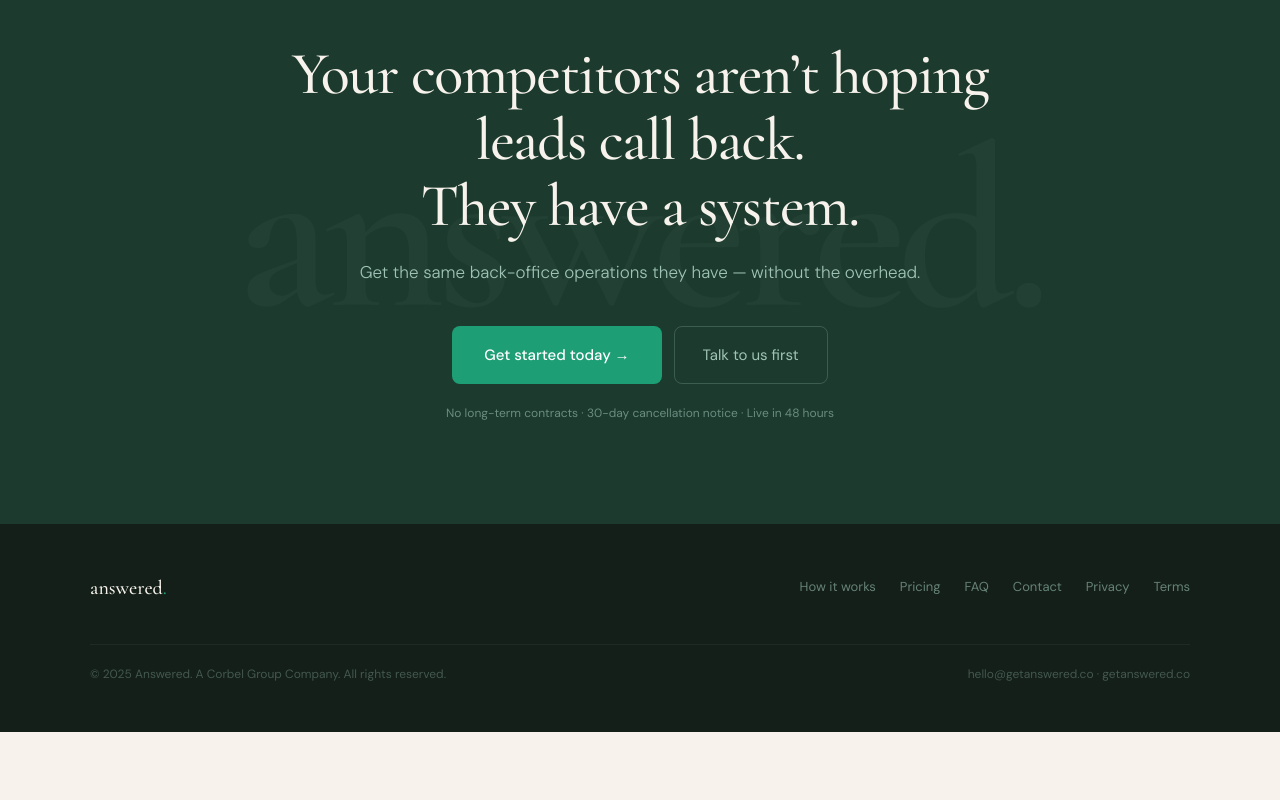
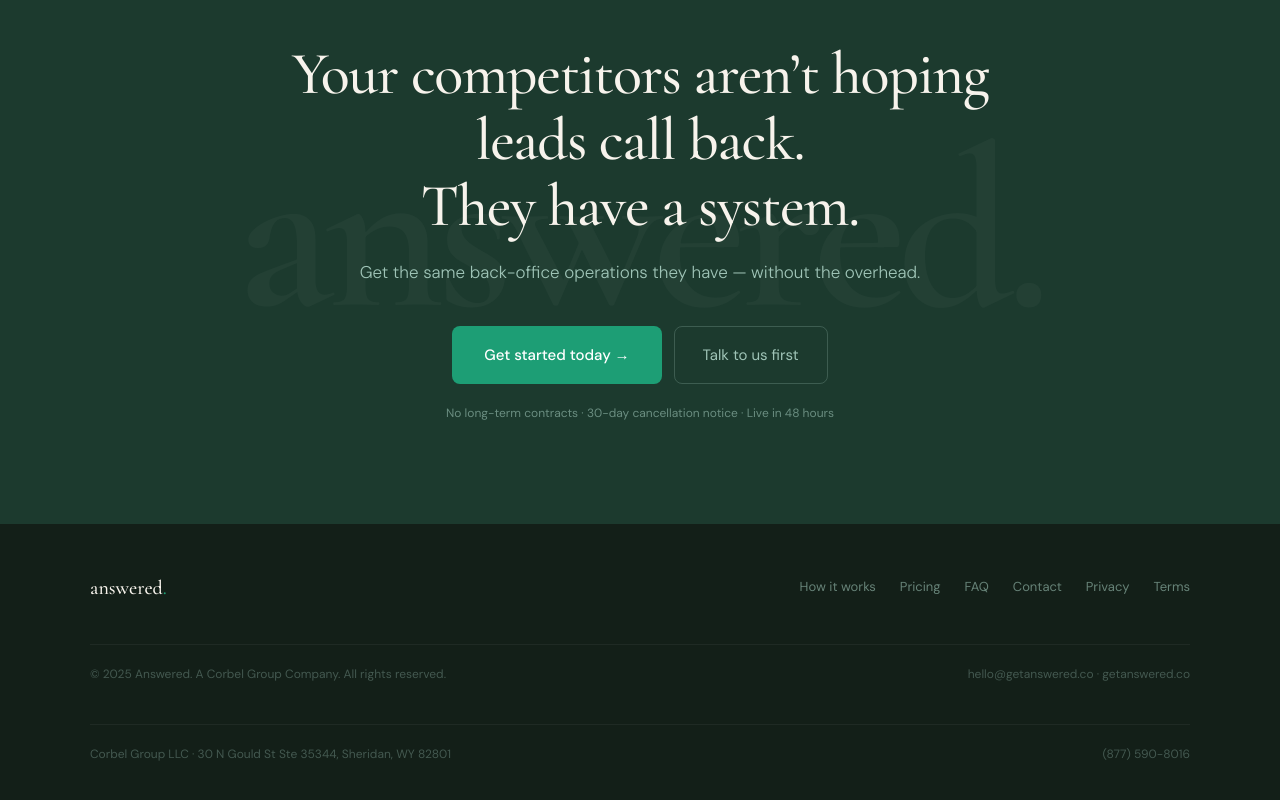
Before and after one commit to AnsweredG78/getanswered-site, a plain HTML site: page index.html in a window 1280 px wide. Shown: the part 6922-7722 px from the top of the page. Before the commit the page ends 7654 px from the top, so only its background shows below. Drawn offline with nearby package versions, Linux system fonts and the light colour scheme.

Commit message:
Add files via upload

```diff
--- a/index.html
+++ b/index.html
@@ -622,6 +622,10 @@
       <span data-i18n="footer-legal">&copy; 2025 Answered. A Corbel Group Company. All rights reserved.</span>
       <span>hello@getanswered.co &middot; getanswered.co</span>
     </div>
+    <div class="footer-legal">
+      <span>Corbel Group LLC &middot; 30 N Gould St Ste 35344, Sheridan, WY 82801</span>
+      <span><a href="tel:+18775908016">(877) 590-8016</a></span>
+    </div>
   </div>
 </footer>
 <script>
```
